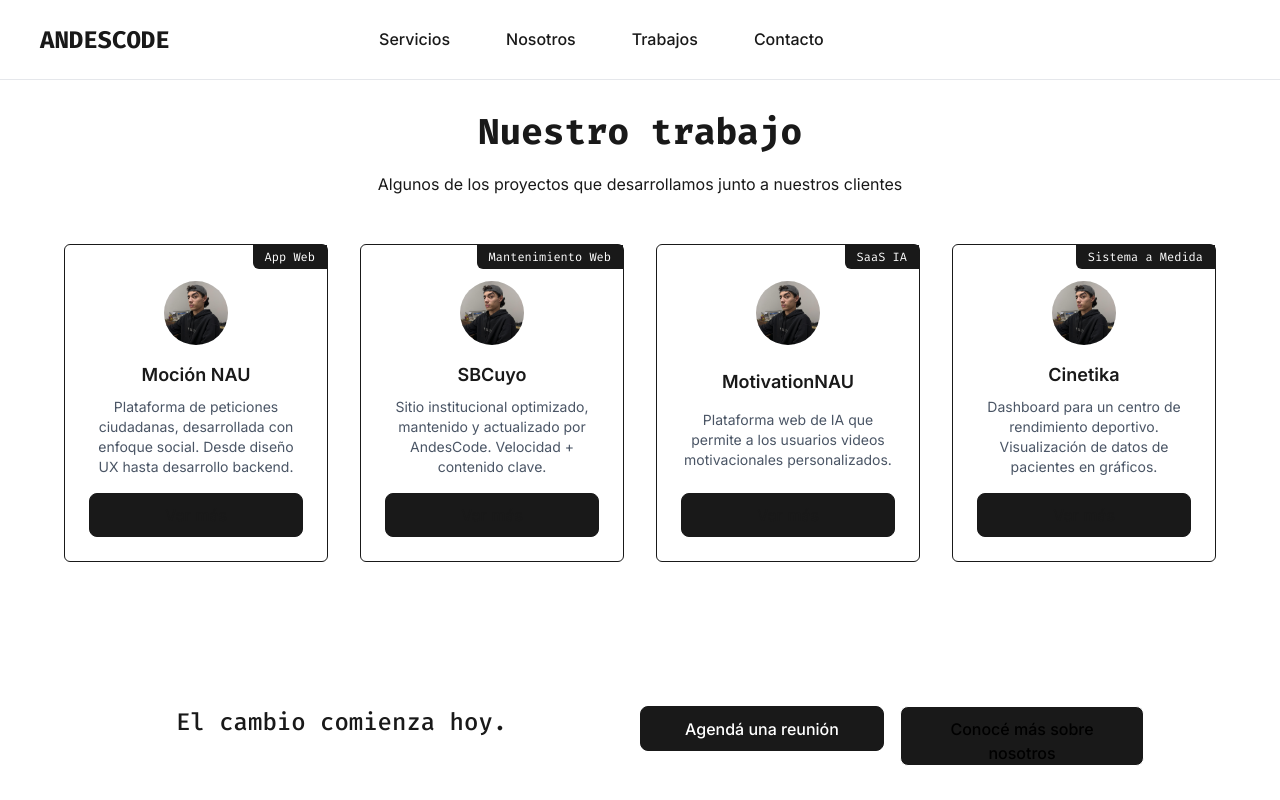
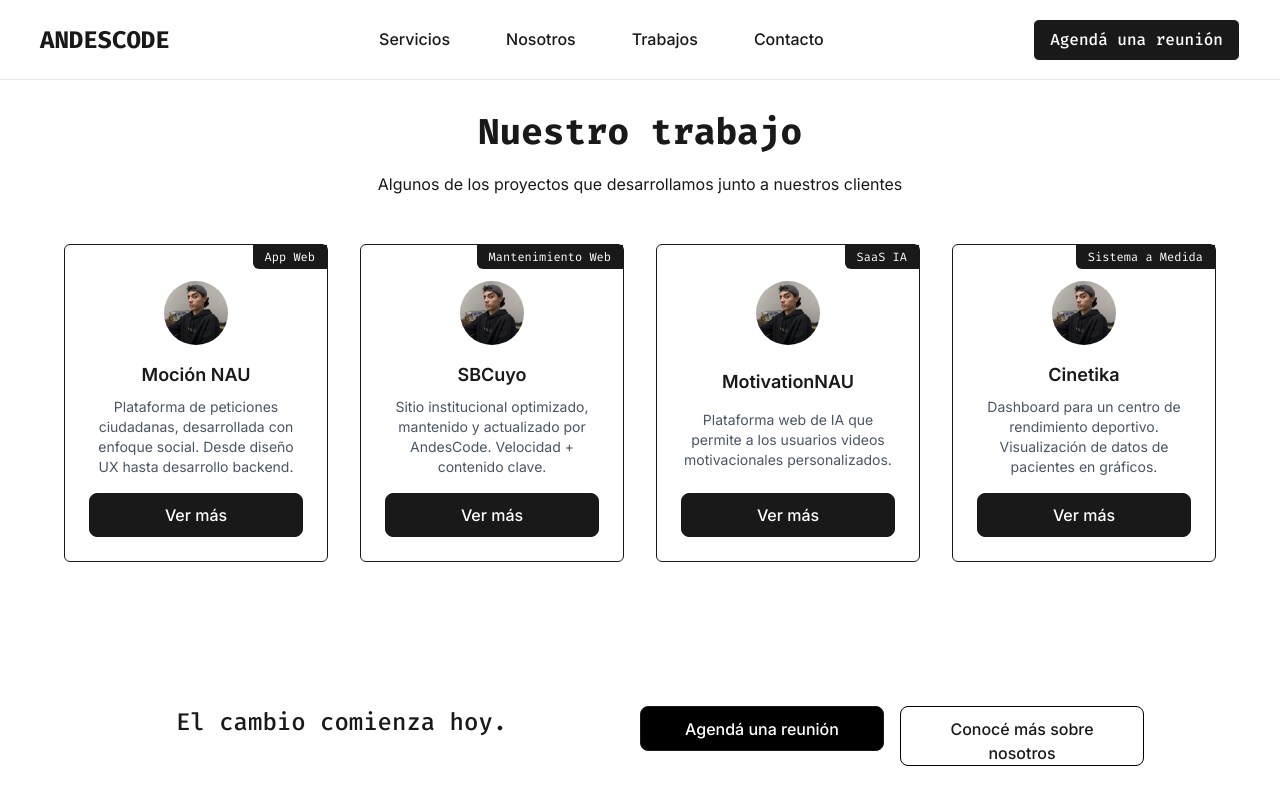
Before and after one commit to LataroCaballero/AndesCode, a React (Vite) app: page /trabajos in a window 1280 px wide. Shown: the top 800 px of the page. Built offline with nearby package versions, Linux system fonts and the light colour scheme.

Commit message:
Fixeo de errores en botones tanto como en Dark como en Light mode

```diff
--- a/src/components/Header.tsx
+++ b/src/components/Header.tsx
@@ -10,7 +10,7 @@ export default function Header() {
           <Link to="/trabajos" className="nav-link">Trabajos</Link>
           <Link to="/contacto" className="nav-link">Contacto</Link>
         </nav>
-        <Link to="/contacto" className={`inline-block bg-ink text-white fira-code-medium px-4 py-2 border border-ink rounded-md transition hover:scale-105 transform duration-200 ease-in-out dark-button`}>
+        <Link to="/contacto" className={`inline-block bg-[#191919] text-white dark:bg-white dark:text-[#191919] fira-code-medium px-4 py-2 border border-ink rounded-md transition hover:scale-105 transform duration-200 ease-in-out`}>
         Agendá una reunión
         </Link>
     </header>
--- a/src/sections/ContactForm.tsx
+++ b/src/sections/ContactForm.tsx
@@ -94,7 +94,7 @@ export default function ContactForm () {
 
                 <button
                     type="submit"
-                    className="text-white dark-button py-2 px-6 rounded transition"
+                    className="bg-[#191919] text-white dark-button py-2 px-6 rounded transition"
                 >
                     Enviar
                 </button>
--- a/src/sections/Hero.tsx
+++ b/src/sections/Hero.tsx
@@ -11,7 +11,7 @@ export default function Hero() {
         Llevamos tus ideas al siguiente nivel con tecnología clara y sin complicaciones.
       </p>
       <Link to="/trabajos">
-        <button className="fira-code-regular text-white px-6 py-2 rounded dark-button">
+        <button className="fira-code-regular bg-[#191919] text-white px-6 py-2 rounded dark-button">
           Conocé nuestro trabajo
         </button>
       </Link>
--- a/src/sections/NosotrosHero.tsx
+++ b/src/sections/NosotrosHero.tsx
@@ -91,7 +91,7 @@ export default function NosotrosHero() {
             </button>
           </Link>
           <Link to="/trabajos" className="w-full md:w-64">
-            <button className="w-full border border-black bg-white text-black dark:text-white dark-border  px-6 py-2 rounded hover:text-ink max-h-[60px]">
+            <button className="w-full border !border-black bg-white text-black dark:bg-[#191919] dark:text-white dark:!border-white  px-6 py-2 rounded hover:text-ink max-h-[60px]">
               Conocé más sobre nosotros
             </button>
           </Link>
--- a/src/sections/ServiciosHero.tsx
+++ b/src/sections/ServiciosHero.tsx
@@ -54,7 +54,7 @@ const Servicios = () => {
         {servicios.map((servicio, index) => (
           <div
             key={index}
-            className="w-64 rounded-md overflow-hidden shadow-md dark-card"
+            className="w-64 rounded-md overflow-hidden shadow-md bg-[#f4f4f4] dark:bg-[#2A2A2A]"
           >
             <div className="h-36 bg-ink flex items-center justify-center">
               <div className="w-12 h-12 rounded-md" />
--- a/src/sections/TrabajosHero.tsx
+++ b/src/sections/TrabajosHero.tsx
@@ -47,7 +47,7 @@ export default function NuestroTrabajo() {
           {proyectos.map((proyecto, i) => (
             <div
               key={i}
-              className="grid grid-cols-1 content-between relative border rounded-md p-6 text-center bg-white dark:bg-[#191919] hover:shadow-md transition"
+              className="grid grid-cols-1 content-between relative border rounded-md p-6 text-center bg-white dark:bg-[#2A2A2A] hover:shadow-md transition"
             >
               {/* Etiqueta categoría */}
               <span className="absolute top-0 right-0 bg-[#191919] text-white dark:bg-white dark:text-[#191919] text-xs px-3 py-1 rounded-bl-md fira-code-regular">
@@ -66,7 +66,7 @@ export default function NuestroTrabajo() {
               <p className="text-sm text-gray-600 dark:text-gray-300 mb-4">{proyecto.descripcion}</p>
 
               {/* Botón */}
-              <button className="border dark-button px-4 py-1 text-sm bg-white rounded-md hover:bg-gray-100 transition">
+              <button className="border bg-[#191919] text-white dark-button px-4 py-1 text-sm rounded-md hover:bg-gray-100 transition">
                 Ver más
               </button>
             </div>
@@ -87,7 +87,7 @@ export default function NuestroTrabajo() {
             </button>
           </Link>
           <Link to="/Nosotros" className="w-full md:w-64">
-            <button className="w-full border border-black bg-white text-black dark:text-white dark-border  px-6 py-2 rounded hover:text-ink max-h-[60px]">
+            <button className="w-full border bg-white text-[#191919] !border-black dark:bg-[#191919] dark:text-[#ffffff] dark:!border-[#ffffff] px-6 py-2 rounded hover:text-ink max-h-[60px]">
               Conocé más sobre nosotros
             </button>
           </Link>
--- a/src/style.css
+++ b/src/style.css
@@ -87,7 +87,7 @@ button {
   font-size: 1em;
   font-weight: 500;
   font-family: inherit;
-  background-color: var(--color-ink);
+  /*background-color: var(--color-ink);*/
   border-color: var(--color-ink);
   cursor: pointer;
   transition: color 0.3s ease, transform 0.3s ease;
@@ -234,6 +234,11 @@ button:focus-visible {
     transform: scale(1.05);
   }
 
+  .light-button {
+    background-color: var(--color-ink);
+    color: var(--color-white)
+  }
+
   .dark-button {
     background: var(--color-white);
     color: var(--color-ink);
```
